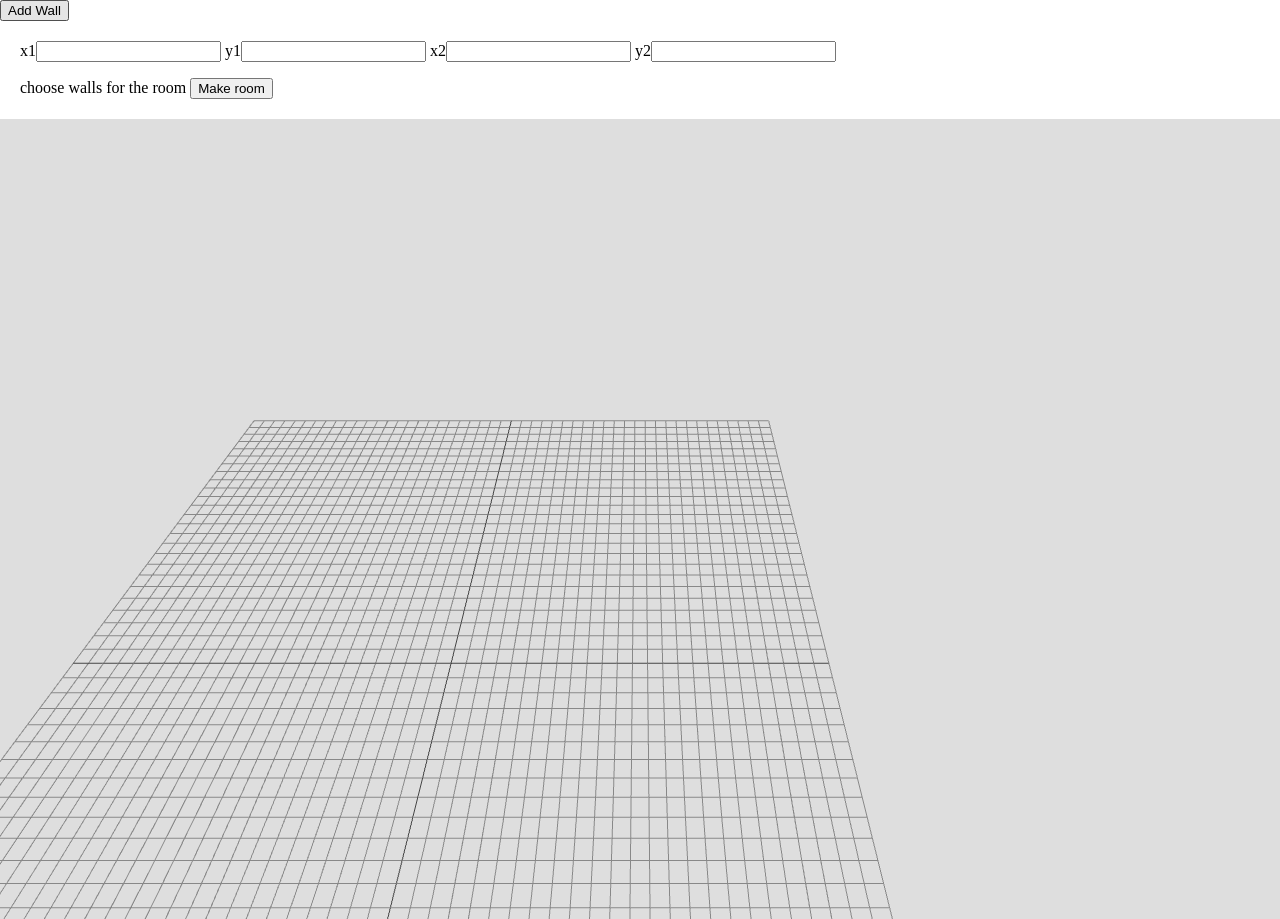
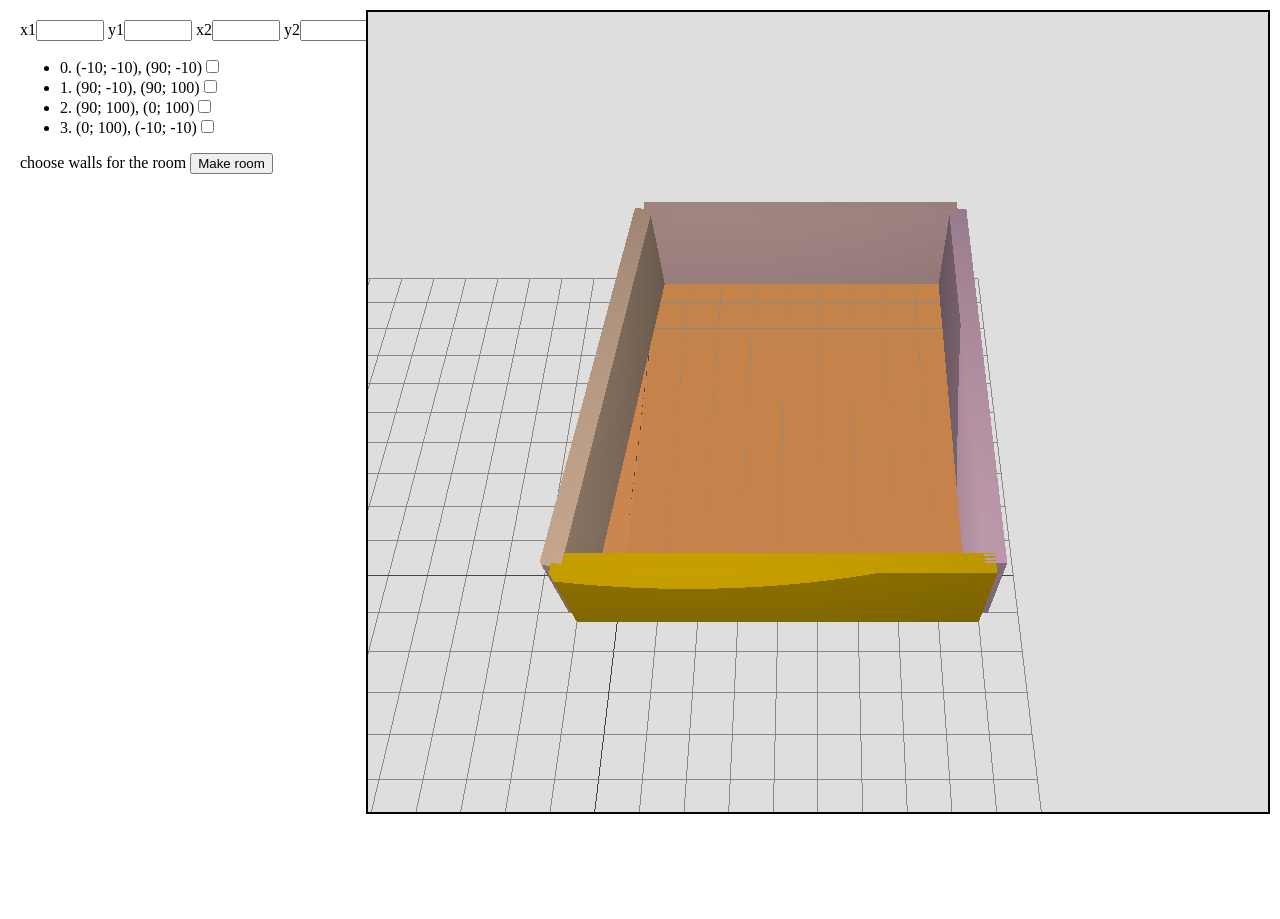
Before and after one commit to smarcell91/room_visual, a website with bundled scripts: page src/index.html in a window 1280 px wide. After the commit the page ends 800 px from the top, so only its background shows below. Built offline with nearby package versions, Linux system fonts and the light colour scheme; animation ran at ten frames a second.

Commit message:
v2 + refactor

```diff
--- a/package.json
+++ b/package.json
@@ -1,4 +1,5 @@
 {
+
   "dependencies": {
     "three": "^0.137.5"
   }
--- a/script.js
+++ /dev/null
@@ -1,265 +0,0 @@
-// import * as THREE from './node_modules/three/build/three.module'
-// import { TrackballControls } from 'three/examples/jsm/controls/TrackballControls'
-
-import * as THREE from 'https://cdn.skypack.dev/three@0.137.5';
-
-
-const WALL_HEIGHT = 30;
-const WALL_THICKNESS = 5;
-
-const WALL_NUM = 4;
-let WALLS = [
-    // {x1: -50, y1: -20, x2: 40, y2: -40},
-    // {x1: 40, y1: -40, x2: 120, y2: -10},
-    // {x1: 120, y1: -10, x2: 100, y2: 100},
-    // {x1: 100, y1: 100, x2: 0, y2: 100},
-    // {x1: 0, y1: 100, x2: -50, y2: -20}
-    // {x1: 100, y1: 0, x2: 0, y2: 100},
-    // {x1: 0, y1: 0, x2: 100, y2: 100}
-];
-const ROOMS = 0;
-let WALL_INDEX = [
-    // [0, 1, 2, 3, 4]
-];
-
-var scene = new THREE.Scene();
-
-var camera = new THREE.PerspectiveCamera(75, innerWidth / innerHeight, 0.1, 1000);
-camera.position.set(50, -60, WALL_HEIGHT+100);
-camera.lookAt(50, 50, 0);
-
-var renderer = new THREE.WebGLRenderer({antialias: true});
-renderer.setClearColor("#dedede");
-renderer.setSize(innerWidth, innerHeight);
-document.body.appendChild(renderer.domElement);
-
-document.addEventListener( 'mousewheel', (event) => {
-    camera.position.z +=event.deltaY/10;
-});
-
-window.addEventListener("resize", () => {
-    renderer.setSize(innerWidth, innerHeight);
-    camera.aspect = innerWidth, innerHeight;
-
-    // camera.updateProjectionMatrix();
-});
-
-
-function makeWalls() {
-    for (let i=0; i < WALLS.length; i++) {
-        let a, b, angle;
-        let wall = WALLS[i];
-        let wallLen = wallLength(wall);
-        let pos = midPosition(wall);
-        let color = 0xFFCC00 + i*1000;
-
-        let geometry = new THREE.BoxGeometry(wallLen, WALL_THICKNESS, WALL_HEIGHT);
-        let material = new THREE.MeshToonMaterial({color: color});
-        let mesh = new THREE.Mesh(geometry, material);
-
-        mesh.position.set(pos.x, pos.y, WALL_HEIGHT/2);
-
-        if (wall.x1 === wall.x2) {
-            mesh.rotation.set(0, 0, Math.PI/2);
-        }
-        else if (wall.y1 === wall.y2) {
-            mesh.rotation.set(0, 0, 0);
-        }
-        else if (wall.y1 > wall.y2 && wall.x1 > wall.x2) {
-            a = wall.y1 - wall.y2;
-            b = wall.x1 - wall.x2;
-            angle = Math.atan(a/b);
-            mesh.rotation.set(0, 0, angle);
-        }
-        else if (wall.y1 > wall.y2 && wall.x2 > wall.x1) {
-            a = wall.y1 - wall.y2;
-            b = wall.x2 - wall.x1;
-            angle = Math.atan(a/b);
-            mesh.rotation.set(0, 0, -angle);
-        }
-        else if (wall.y2 > wall.y1 && wall.x1 > wall.x2) {
-            a = wall.y2 - wall.y1;
-            b = wall.x1 - wall.x2;
-            angle = Math.atan(a/b);
-            mesh.rotation.set(0, 0, -angle);
-        }
-        else if (wall.y2 > wall.y1 && wall.x2 > wall.x1) {
-            a = wall.y2 - wall.y1;
-            b = wall.x2 - wall.x1;
-            angle = Math.atan(a/b);
-            mesh.rotation.set(0, 0, angle);
-        }
-
-        scene.add(mesh);
-    }
-}
-
-
-//Calculate the coordinate between the two endpoints.
-function midPosition(coord) {
-    let x = coord.x1 + coord.x2;
-    let y = coord.y1 + coord.y2;
-    return{x: x/2, y: y/2};
-
-}
-
-// Calculate the length of the wall from the endpoints.
-function wallLength(coord) {
-    let a, b, c;
-
-    // Check origo
-    if (coord.x1 === 0 && coord.y1 === 0) {
-        a = coord.x2;
-        b = coord.y2;
-    }
-    else if (coord.x2 === 0 && coord.y2 === 0) {
-        a = coord.x1;
-        b = coord.y1;
-    }
-    else {
-        a = coord.x2-coord.x1;
-        b = coord.y2-coord.y1;
-    }
-    c = (a*a) + (b*b);
-    return Math.sqrt(c);
-}
-
-
-const gridHelper = new THREE.GridHelper( 200, 50 );
-gridHelper.rotation.set(Math.PI/2, 0, 0);
-scene.add( gridHelper );
-
-var light = new THREE.PointLight(0xFFFFFF, 1, 500);
-light.position.set(20, -60, WALL_HEIGHT+100);
-scene.add(light);
-
-var render = function() {
-    requestAnimationFrame(render);
-    renderer.render(scene, camera);
-}
-
-render();
-
-
-function makeFloor() {
-    for (let i=0; i < WALL_INDEX.length; i++) {
-        let shape = new THREE.Shape();
-        let toFirstEndpoint = false;
-        for (let j=0; j < WALL_INDEX[i].length; j++) {
-            let wall = WALLS[WALL_INDEX[i][j]];
-            if (j === 0) {
-                shape.moveTo(wall.x1, wall.y1);
-                shape.lineTo(wall.x2, wall.y2);
-            }
-            else {
-                let lastWall = WALLS[WALL_INDEX[i][j-1]];
-                shape.lineTo(lastWall.x1, lastWall.y1);
-                shape.lineTo(lastWall.x2, lastWall.y2);
-
-
-                // let aPoints = {x1: lastWall.x1, y1: lastWall.y1, x2: wall.x1, y2: wall.y1};
-                // let aDistance = {len: wallLength(aPoints), points: aPoints};
-                // let bPoints = {x1: lastWall.x1, y1: lastWall.y1, x2: wall.x2, y2: wall.y2};
-                // let bDistance = {len: wallLength(bPoints), points: bPoints};
-                // let cPoints = {x1: lastWall.x2, y1: lastWall.y2, x2: wall.x1, y2: wall.y1};
-                // let cDistance = {len: wallLength(cPoints), points: cPoints};
-                // let dPoints = {x1: lastWall.x2, y1: lastWall.y2, x2: wall.x2, y2: wall.y2};
-                // let dDistance = {len: wallLength(dPoints), points: dPoints};
-
-                // let list = [aDistance, bDistance, cDistance, dDistance];
-                // let nearest = list[0];
-                // for (let dist of list) {
-                //     if (dist.len < nearest.len) {
-                //         nearest = dist;
-                //     }
-                // }
-                // if (aDistance > bDistance) {
-                //     shape.lineTo(wall.x2, wall.y2);
-                //     shape.lineTo(wall.x1, wall.y1);
-                //     toFirstEndpoint = true;
-                // }
-                // else {
-                //     shape.lineTo(wall.x1, wall.y1);
-                //     shape.lineTo(wall.x2, wall.y2);
-                //     toFirstEndpoint = false;
-                // }
-                // if (j === WALL_INDEX[i].length-1) {
-                //     shape.moveTo(WALLS[WALL_INDEX[i][0]].x1, WALLS[WALL_INDEX[i][0]].y1);
-                // }
-            }
-
-        }
-        let geometry = new THREE.ShapeGeometry(shape);
-        let material = new THREE.MeshBasicMaterial({ color: 0xfcba03 });
-        let floor = new THREE.Mesh(geometry, material);
-        scene.add(floor);
-    }
-}
-
-
-function wallInput() {
-    const addBtn = document.getElementById("addWallBtn");
-    const x1 = document.getElementById("x1");
-    const y1 = document.getElementById("y1");
-    const x2 = document.getElementById("x2");
-    const y2 = document.getElementById("y2");
-    addBtn.addEventListener("click", () => {
-        let newWall = {x1: parseInt(x1.value), y1: parseInt(y1.value), x2: parseInt(x2.value), y2: parseInt(y2.value)};
-        if (!Object.values(newWall).includes("")) {
-            WALLS.push(newWall);
-            makeWallList();
-            x1.value = "";
-            y1.value = "";
-            x2.value = "";
-            y2.value = "";
-        }
-        makeWalls();
-    });
-}
-
-
-function makeWallList() {
-    if (WALLS.length > 0) {
-        document.getElementById("addRoomDiv").style.display = "block";
-    }
-    const wallList = document.getElementById("wallList");
-    wallList.innerHTML = "";
-    for (let i=0; i < WALLS.length; i++) {
-        let w = WALLS[i];
-        let text = "" + i + ". " + "(" + w.x1 +"; " + w.y1 + "), (" + w.x2 + "; " + w.y2 + ")";
-        const listItem = document.createElement("li");
-        const textnode = document.createTextNode(text);
-        const checkBox = document.createElement("input");
-        checkBox.setAttribute("type", "checkbox");
-        checkBox.setAttribute("class", "addRoomCB");
-        checkBox.setAttribute("id", i);
-        listItem.appendChild(textnode);
-        listItem.appendChild(checkBox);
-        wallList.appendChild(listItem);
-    }
-    makeWalls();
-}
-
-
-function makeRoom() {
-    const makeBtn = document.getElementById("addRoom");
-    const cB = document.getElementsByClassName("addRoomCB");
-    let wallIndexes = [];
-    makeBtn.addEventListener("click", () => {
-        for (let box of cB) {
-            if (box.checked) {
-                wallIndexes.push(parseInt(box.id));
-                box.checked = false;
-            }
-        }
-        if (wallIndexes.length > 2) {
-            WALL_INDEX.push(wallIndexes);
-            makeFloor();
-        }
-    })
-}
-
-makeWallList()
-makeFloor();
-wallInput();
-makeRoom();
--- a/index.html
+++ b/src/index.html
@@ -8,21 +8,21 @@
   <link rel="stylesheet" href="style.css">
 </head>
 <body>
-  <script type="module" src="script.js" defer></script>
-  <div>
-    <button id="addWallBtn">Add Wall</button>
+  <script type="module" src="js/script.js"></script>
+
     <div id="wallCoord">
-      <label>x1</label><input class="inputField" type="number" id="x1" required>
-      <label>y1</label><input class="inputField" type="number" id="y1" required>
-      <label>x2</label><input class="inputField" type="number" id="x2" required>
-      <label>y2</label><input class="inputField" type="number" id="y2" required>
-
+      <label>x1</label><input class="inputField" type="number" id="x1">
+      <label>y1</label><input class="inputField" type="number" id="y1">
+      <label>x2</label><input class="inputField" type="number" id="x2">
+      <label>y2</label><input class="inputField" type="number" id="y2">
+      <button id="addWallBtn">Add Wall</button>
       <ul id="wallList"></ul>
       <div id="addRoomDiv">
         <label>choose walls for the room</label>
         <button id="addRoom">Make room</button>
       </div>
     </div>
-  </div>
+    <div id="canvas">
+    </div>
 </body>
 </html>
--- /dev/null
+++ b/src/js/dom.js
@@ -0,0 +1,71 @@
+
+export const Dom = {
+
+    wheelZoom: function(camera) {
+        document.addEventListener( 'mousewheel', (event) => {
+            if (event.target.localName === "canvas") {
+                camera.position.z +=event.deltaY/10;
+                camera.position.y -=event.deltaY/50;
+            }
+        });
+    },
+
+
+    wallInput: function(callback) {
+        const addBtn = document.getElementById("addWallBtn");
+        const x1 = document.getElementById("x1");
+        const y1 = document.getElementById("y1");
+        const x2 = document.getElementById("x2");
+        const y2 = document.getElementById("y2");
+        addBtn.addEventListener("click", () => {
+            let newWall = {x1: parseInt(x1.value), y1: parseInt(y1.value), x2: parseInt(x2.value), y2: parseInt(y2.value)};
+            if (!Object.values(newWall).includes("")) {
+                callback(newWall);
+                x1.value = x2.value;
+                y1.value = y2.value;
+                x2.value = "";
+                y2.value = "";
+            }
+        });
+    },
+
+
+    makeWallList: function(walls) {
+        if (walls.length > 0) {
+            document.getElementById("addRoomDiv").style.display = "block";
+        }
+        const wallList = document.getElementById("wallList");
+        wallList.innerHTML = "";
+        for (let i=0; i < walls.length; i++) {
+            let w = walls[i];
+            let text = "" + i + ". " + "(" + w.x1 +"; " + w.y1 + "), (" + w.x2 + "; " + w.y2 + ")";
+            const listItem = document.createElement("li");
+            const textnode = document.createTextNode(text);
+            const checkBox = document.createElement("input");
+            checkBox.setAttribute("type", "checkbox");
+            checkBox.setAttribute("class", "addRoomCB");
+            checkBox.setAttribute("id", i);
+            listItem.appendChild(textnode);
+            listItem.appendChild(checkBox);
+            wallList.appendChild(listItem);
+        }
+    },
+
+
+    makeRoom: function(callback) {
+        const makeBtn = document.getElementById("addRoom");
+        const cB = document.getElementsByClassName("addRoomCB");
+        let wallIndexes = [];
+        makeBtn.addEventListener("click", () => {
+            for (let box of cB) {
+                if (box.checked) {
+                    wallIndexes.push(parseInt(box.id));
+                    box.checked = false;
+                }
+            }
+            if (wallIndexes.length > 2) {
+                callback(wallIndexes);
+            }
+        })
+    }
+}
--- /dev/null
+++ b/src/js/script.js
@@ -0,0 +1,129 @@
+import * as THREE from 'https://cdn.skypack.dev/three@0.137.5';
+import { Utils } from './utils.js';
+import { Dom } from './dom.js';
+
+
+
+
+const WALL_HEIGHT = 30;
+const WALL_THICKNESS = 5;
+let WALL_I = -1;
+const WALL_NUM = 4;
+const WALLS = [
+    {x1: -10, y1: -10, x2: 90, y2: -10},
+    {x1: 90, y1: -10, x2: 90, y2: 100},
+    {x1: 90, y1: 100, x2: 0, y2: 100},
+    {x1: 0, y1: 100, x2: -10, y2: -10},
+    // {x1: 0, y1: 100, x2: -50, y2: -20},
+    // {x1: 100, y1: 0, x2: 0, y2: 100}
+    // {x1: 0, y1: 0, x2: 100, y2: 100}
+];
+const WALL_INDEX = [
+    [0, 1, 2, 3]
+];
+const ROOMS = WALL_INDEX.length;
+
+const scene = new THREE.Scene();
+
+const canvas = document.getElementById("canvas");
+const WIDTH = 900;
+const HEIGHT = 800;
+
+const camera = new THREE.PerspectiveCamera(45, WIDTH / HEIGHT, 0.1, 1000);
+camera.position.set(50, -100, WALL_HEIGHT+200);
+camera.lookAt(50, 50, 0);
+
+const renderer = new THREE.WebGLRenderer();
+renderer.setClearColor("#dedede");
+renderer.setSize(WIDTH, HEIGHT);
+
+canvas.appendChild(renderer.domElement);
+
+const light = new THREE.PointLight(0xFFFFFF, 1, 500);
+light.position.set(20, -60, WALL_HEIGHT+100);
+scene.add(light);
+
+const render = function() {
+    requestAnimationFrame(render);
+    renderer.render(scene, camera);
+}
+
+render();
+
+Dom.wheelZoom(camera);
+
+Dom.wallInput((wall) => {
+    WALLS.push(wall);
+    init();
+});
+
+Dom.makeRoom((wallIndexes) => {
+    WALL_INDEX.push(wallIndexes);
+    makeFloor();
+});
+
+init();
+
+
+function init() {
+    Dom.makeWallList(WALLS);
+    makeWalls();
+    makeFloor();
+}
+
+
+function makeWalls() {
+    for (let i=WALL_I+1; i < WALLS.length; i++) {
+        let wall = WALLS[i];
+        let wallLen = Utils.wallLength(wall);
+        let pos = Utils.midPosition(wall);
+        let color = 0xFFCC00 + i*1000;
+        let geometry = new THREE.BoxGeometry(wallLen, WALL_THICKNESS, WALL_HEIGHT);
+        let material = new THREE.MeshToonMaterial({color: color});
+        let mesh = new THREE.Mesh(geometry, material);
+        mesh.name = "wallMesh";
+        mesh.id2 = i;
+        mesh.position.set(pos.x, pos.y, WALL_HEIGHT/2);
+        Utils.rotateMesh(wall, mesh);
+        WALL_I = i;
+        scene.add(mesh);
+    }
+    makeGrid();
+}
+
+
+function makeGrid() {
+    let size = Utils.gridSize(WALLS);
+    const gridHelper = new THREE.GridHelper( size, size/10 );
+    gridHelper.rotation.set(Math.PI/2, 0, 0);
+    scene.add( gridHelper );
+}
+
+
+function makeFloor() {
+    for (let i=0; i < WALL_INDEX.length; i++) {
+        let shape = new THREE.Shape();
+        for (let j=0; j < WALL_INDEX[i].length; j++) {
+            let wall = WALLS[WALL_INDEX[i][j]];
+            if (j === 0) {
+                shape.moveTo(wall.x1, wall.y1);
+                shape.lineTo(wall.x2, wall.y2);
+            }
+            else {
+                let lastWall = WALLS[WALL_INDEX[i][j-1]];
+                shape.lineTo(lastWall.x1, lastWall.y1);
+                shape.lineTo(lastWall.x2, lastWall.y2);
+            }
+
+        }
+        let geometry = new THREE.ShapeGeometry(shape);
+        const texture = new THREE.TextureLoader().load( 'assets/floor.jpg', () => {
+            console.log("texture-img size: ", texture.image.width, texture.image.height);
+            let material = new THREE.MeshBasicMaterial({ map: texture });
+            let floor = new THREE.Mesh(geometry, material);
+            scene.add(floor);
+        } );
+
+
+    }
+}
--- /dev/null
+++ b/src/js/utils.js
@@ -0,0 +1,84 @@
+
+export const Utils = {
+
+    //Calculates the coordinate between the two endpoints
+    midPosition: function(coord) {
+        let x = coord.x1 + coord.x2;
+        let y = coord.y1 + coord.y2;
+        return{x: x/2, y: y/2};
+    },
+
+
+    // Calculates the length of the wall from the endpoints
+    wallLength: function(coord) {
+        let a, b, c;
+
+        // Checks origo
+        if (coord.x1 === 0 && coord.y1 === 0) {
+            a = coord.x2;
+            b = coord.y2;
+        }
+        else if (coord.x2 === 0 && coord.y2 === 0) {
+            a = coord.x1;
+            b = coord.y1;
+        }
+        else {
+            a = coord.x2-coord.x1;
+            b = coord.y2-coord.y1;
+        }
+        c = (a*a) + (b*b);
+        return Math.sqrt(c);
+    },
+
+
+    // Rotates the wall
+    rotateMesh: function(wall, mesh) {
+        let a, b, angle;
+
+        if (wall.x1 === wall.x2) {
+            mesh.rotation.set(0, 0, Math.PI/2);
+        }
+        else if (wall.y1 === wall.y2) {
+            mesh.rotation.set(0, 0, 0);
+        }
+        else if (wall.y1 > wall.y2 && wall.x1 > wall.x2) {
+            a = wall.y1 - wall.y2;
+            b = wall.x1 - wall.x2;
+            angle = Math.atan(a/b);
+            mesh.rotation.set(0, 0, angle);
+        }
+        else if (wall.y1 > wall.y2 && wall.x2 > wall.x1) {
+            a = wall.y1 - wall.y2;
+            b = wall.x2 - wall.x1;
+            angle = Math.atan(a/b);
+            mesh.rotation.set(0, 0, -angle);
+        }
+        else if (wall.y2 > wall.y1 && wall.x1 > wall.x2) {
+            a = wall.y2 - wall.y1;
+            b = wall.x1 - wall.x2;
+            angle = Math.atan(a/b);
+            mesh.rotation.set(0, 0, -angle);
+        }
+        else if (wall.y2 > wall.y1 && wall.x2 > wall.x1) {
+            a = wall.y2 - wall.y1;
+            b = wall.x2 - wall.x1;
+            angle = Math.atan(a/b);
+            mesh.rotation.set(0, 0, angle);
+        }
+    },
+
+
+    gridSize: function(walls) {
+        let biggest = walls[0].x1;
+        for (let wall of walls) {
+            for (let k of Object.keys(wall)) {
+                let abs = Math.abs(wall[k]);
+                if (abs > biggest) {
+                    console.log("BIGGER");
+                    biggest = abs;
+                }
+            }
+        }
+        return (Math.ceil(biggest/100) * 100)*2;
+    }
+}
--- /dev/null
+++ b/src/style.css
@@ -0,0 +1,28 @@
+body {
+    margin: 0;
+    height: 100vh;
+}
+
+#wallCoord {
+    float: left;
+    padding: 20px;
+}
+
+.addRoomDiv {
+    display: none;
+}
+
+.inputField {
+    width: 60px;
+}
+
+#canvas {
+    float: right;
+    width: 900px;
+    height: 800px;
+    position: fixed;
+    top: 10px;
+    right: 10px;
+    border: 2px solid black;
+    padding: 0px;
+}
--- a/style.css
+++ /dev/null
@@ -1,15 +0,0 @@
-body {
-    margin: 0;
-    height: 100vh;
-}
-canvas {
-    display: block;
-}
-
-#wallCoord {
-    padding: 20px;
-}
-
-.addRoomDiv {
-    display: none;
-}
```
Also changed, not shown: src/assets/floor.jpg (added), 1 other file.
